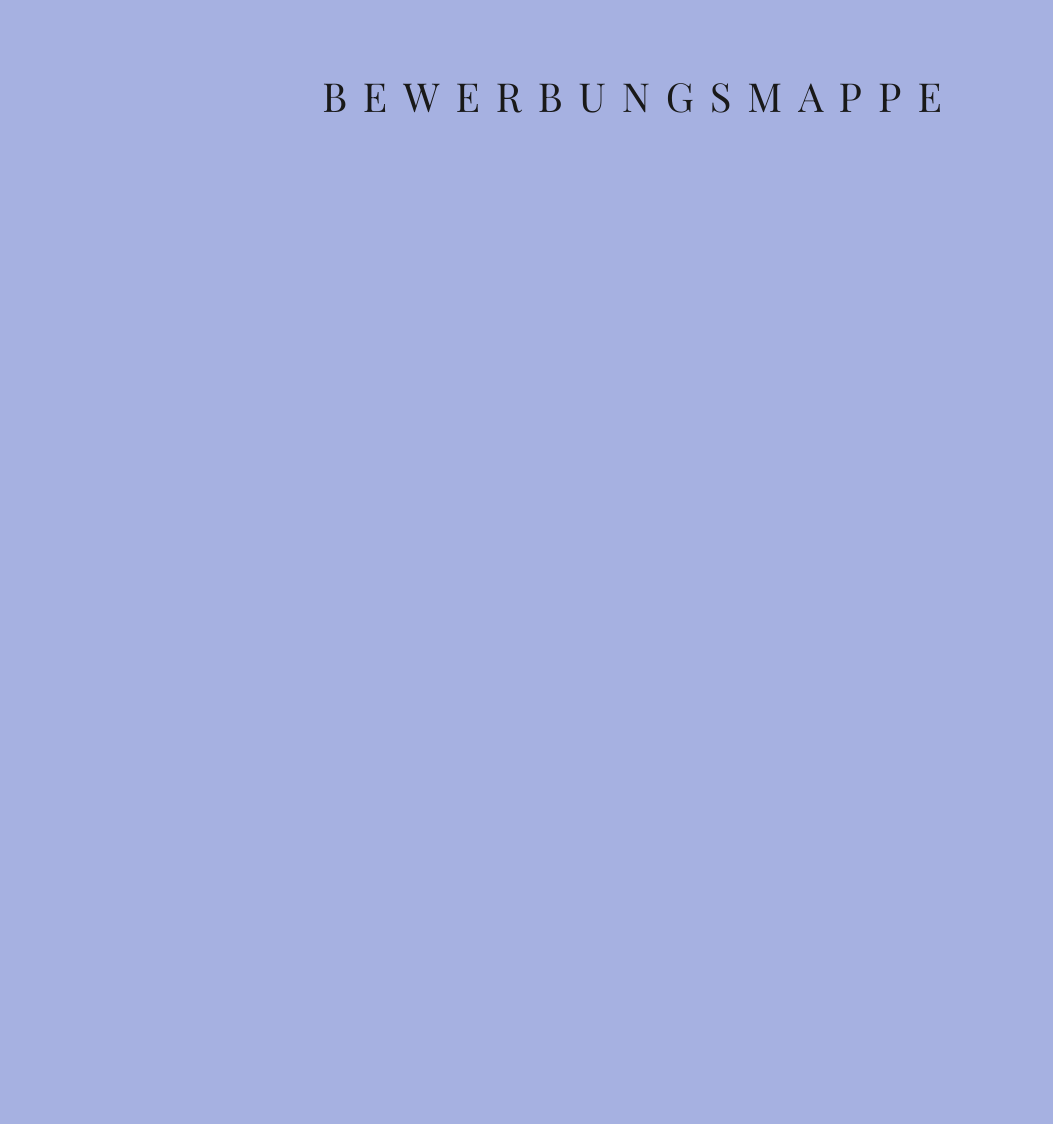
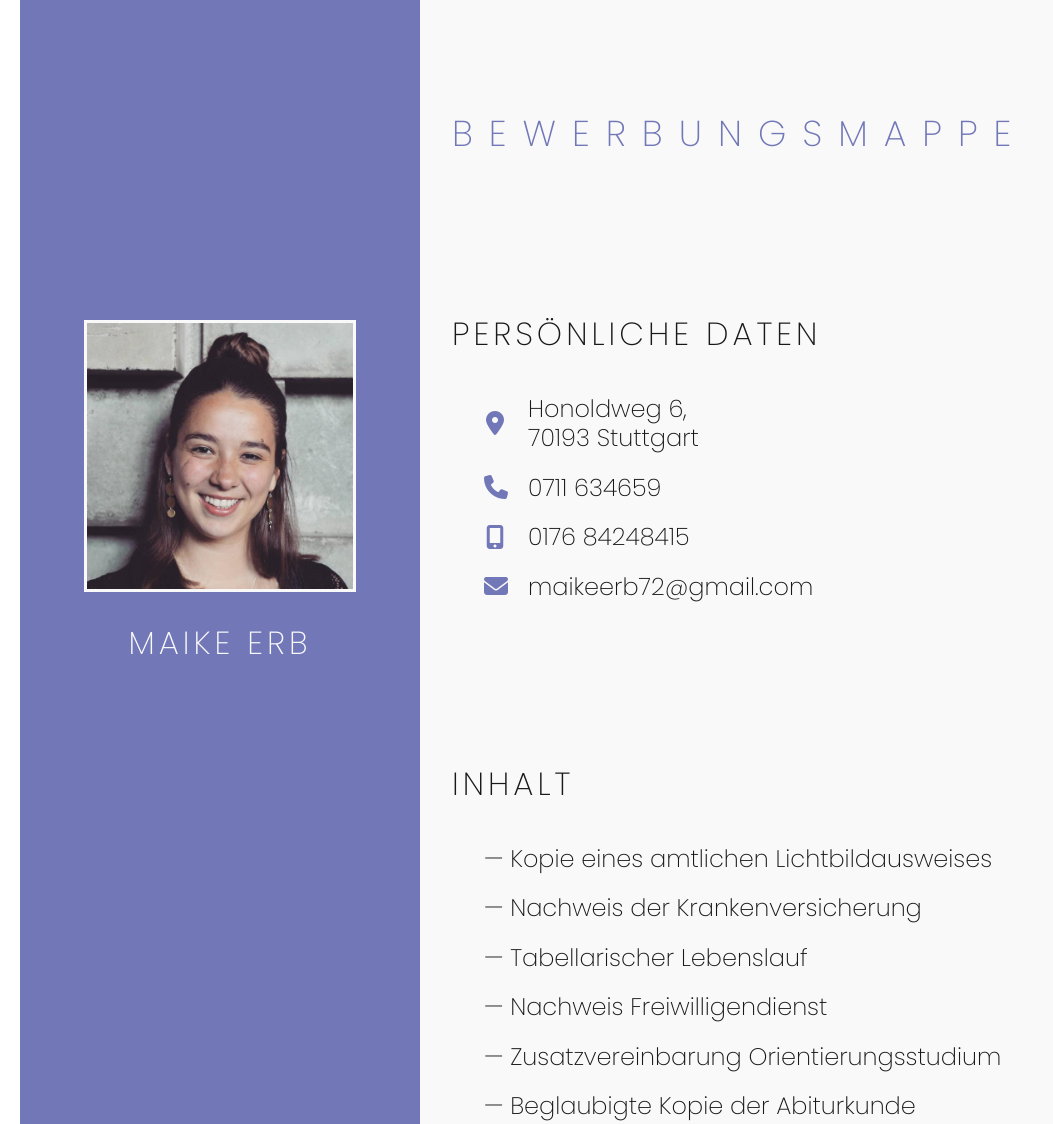
Before and after one commit to evanchristians/resume, a website: page app/index.pug in a window 1280 px wide. Shown: the top 1124 px of the page, without its empty margins (0-1053 px from the left). Before the commit the page ends 800 px from the top, so only its background shows below. Drawn offline with nearby package versions, Linux system fonts and the light colour scheme; files that its build step writes are made by us from their sources; files whose address does not match are found by name.

Commit message:
updated shit

```diff
--- a/app/assets/styles/_base.scss
+++ b/app/assets/styles/_base.scss
@@ -1,12 +1,10 @@
 body {
   position: relative;
   font-family: $type_headings;
-  background: $primary;
   font-weight: 300;
   margin: 0;
   padding: 0;
   font-size: 20px;
-  color: $black;
 }
 
 *, ::after, ::before {
--- a/app/assets/styles/_layout.scss
+++ b/app/assets/styles/_layout.scss
@@ -6,65 +6,59 @@
   font-size: 1.5rem;
 }
 
-header {
-  height: 12rem;
-  width: 100%;
-  background: $primary;
-  position: absolute;
-  top: 0;
-  left: 0;
+aside {
+  display: flex;
+  flex-direction: column;
+  justify-content: flex-start;
+  align-items: center;
+  background: $info;
   color: $white;
+  padding: 18rem 4rem;
 
-  &:after {
-    content: '';
-    position: absolute;
-    background: $primary;
-    width: 100%;
-    height: 100%;
-    top: 50%;
-    left: 0;
-    // transform: skewY(-5deg);
-    // border-bottom: 4px solid $white;
+  img {
+    margin: 2rem 1rem;
+    max-width: 100%;
+    // box-shadow: 0 1rem 2rem #0f0f0f3f;
+    border: 3px solid $white;
   }
 }
 
 main {
   position: relative;
-  max-width: 70rem;
+  width: 100%;
+  max-width: 1240px;
+  display: grid;
+  grid-template-columns: 25rem 1fr;
   margin: 0 auto;
-  padding: 2rem 0;
-
-  .headshot {
-    display: flex;
-    justify-content: center;
-    align-items: center;
-    max-width: 12.5em;
-    border-radius: 50%;
-    // border: 2px solid $white;
-    margin: 0 auto;
-    // box-shadow: 0 .5rem 1rem #0f0f0f1f;
-
-    &:after {
-      content: '';
-      height: 10rem;
-      width: 1px;
-      // background: transparentize($secondary, .25);
-      position: absolute;
-      top: 50%;
-      right: 0;
-      transform: translateY(-50%);
-    }
-  }
+  // box-shadow: 0 0 6rem #0f0f0f0f;
+  padding: 0;
+  min-height: 100vh;
 }
 
 section {
+  padding: 3rem 2rem;
   position: relative;
+  display: flex;
+  flex-direction: column;
   align-items: flex-start;
   color: $black;
+  background: $white;
+
+  footer {
+    margin-top: auto;
+
+    .signature {
+      width: 10rem;
+      margin-left: 1rem;
+      height: 1px;
+      background: $black;
+      align-self: flex-end;
+    }
+  }
 
   span {
-    background: transparentize($secondary, .85);
-    padding: 0 .1rem;
+    // background: transparentize($secondary, .85);
+    // padding: 0 .1rem;
 
     b {
       background: $white;
@@ -172,6 +166,22 @@ section {
 
 }
 
+.details-card {
+  padding: 4rem 0 5rem;
+  h3 {
+    margin-bottom: 2.5rem;
+  }
+
+  p {
+    margin-left: 1rem;
+  }
+
+  .indented {
+    margin-left: 1.5rem;
+
+  }
+}
+
 .griddy {
   display: grid;
   grid-template-columns: repeat(4, 1fr);
--- a/app/assets/styles/_type.scss
+++ b/app/assets/styles/_type.scss
@@ -14,14 +14,15 @@ h1 {
     // }
 
     line-height: 1.2;
-    padding: .5rem 0;
-    font-size: 2.5rem;
+    padding: 4rem 0;
+    margin-bottom: 2rem;
+    font-size: 2.25rem;
     letter-spacing: 1rem;
-    text-align: center;
+    text-align: left;
     text-transform: uppercase;
+    color: $info;
     font-weight: 300;
     // max-width: 23rem;
-    margin: 2rem auto;
     // // letter-spacing: 2rem;
     // opacity: 0;
     // filter: blur(4px);
@@ -47,14 +48,18 @@ h2 {
 
 h3 {
     @extend .generic-type-transition;
-    @extend .fat-underline;
+    // @extend .fat-underline;
 
-    font-size: 1.45rem;
+    font-size: 2rem;
     opacity: 0;
     font-weight: 300;
-    margin: 0 1rem;
-    letter-spacing: .1rem;
+    padding: 0;
+    text-align: left;
+    margin: 0;
+    letter-spacing: .25rem;
     text-transform: uppercase;
+    // text-decoration: underline;
+
     line-height: 1.2;
 
     &.is-in-view {
@@ -64,17 +69,35 @@ h3 {
 
 p {
     @extend .generic-type-transition;
+    font-size: 1.5rem;
     padding: 0 1rem;
     line-height: 1.23;
     margin-top: 0;
-    margin-bottom: .75rem;
-    text-align: right;
+    margin-bottom: 1.25rem;
+    // text-align: right;
     display: flex;
-    align-items: flex-end;
-    justify-content: space-between;
+    align-items: center;
+    justify-content: flex-start;
     flex-wrap: wrap;
     opacity: 0;
     transform: translateY(.5rem);
+
+    a {
+        color: $black;
+        text-decoration: none;
+    }
+
+    article {
+        display: inline;
+    }
+
+    i {
+        width: 1.25rem;
+        text-align: right;
+        font-size: 1.5rem;
+        margin-right: 1.5rem;
+        color: $info;
+    }
 
     &.is-in-view {
         opacity: 1;
--- a/app/assets/styles/_vars.scss
+++ b/app/assets/styles/_vars.scss
@@ -21,8 +21,8 @@ $global_wrapper_width: 1240px;
 
 // Typography
 
-@import url('https://fonts.googleapis.com/css?family=Poppins:100,300|Work+Sans:100|Playfair+Display:400,600&display=swap');
+@import url('https://fonts.googleapis.com/css?family=Poppins:200|Work+Sans:100|Playfair+Display:400,600&display=swap');
 
-$type_headings: 'Playfair Display', sans-serif;
+$type_headings: 'Poppins', sans-serif;
 
 $type_body: 'Work Sans', sans-serif;
--- a/app/index.pug
+++ b/app/index.pug
@@ -8,10 +8,40 @@ html(lang="en")
 
     link(rel="stylesheet", href="app/dist/css/main.css")
   body
-    header
+    main
+      aside
+        img(image-source="app/dist/img/pp.jfif", alt="Maike Erb")
+        h3(scrolly) Maike Erb
 
-    main
-      h1 Bewerbungsmappe
+      section
+        h1 Bewerbungsmappe
+        .details-card.daten
+          h3(scrolly) Persönliche Daten
+          p(scrolly)
+            i(class="fas fa-map-marker-alt")
+            span Honoldweg 6,<br> 70193 Stuttgart
+
+          p(scrolly)
+            i(class="fas fa-phone")
+            | 0711 634659
+          p(scrolly)
+            i(class="fas fa-mobile-alt")
+            | 0176 84248415
+          p(scrolly)
+            i(class="fa fa-envelope")
+            a(href="") maikeerb72@gmail.com
+        .details-card
+          h3(scrolly) Inhalt
+          p(scrolly) &mdash; Kopie eines amtlichen Lichtbildausweises
+          p(scrolly) &mdash; Nachweis der Krankenversicherung
+          p(scrolly) &mdash; Tabellarischer Lebenslauf
+          p(scrolly) &mdash; Nachweis Freiwilligendienst
+          p(scrolly) &mdash; Zusatzvereinbarung Orientierungsstudium
+          p(scrolly) &mdash; Beglaubigte Kopie der Abiturkunde
+        footer
+          p(scrolly) Maike Erb
+            span.signature
+          p(scrolly) Stuttgart, den 28 &middot; 04 &middot; 2020
       //- img.headshot(image-source="app/dist/img/pp.jfif", alt="Maike Erb")
   script(src="app/dist/scripts/main.js")
-  script(src="https://use.fontawesome.com/d7c13791d9.js")
+  script(src="https://kit.fontawesome.com/ce5d40ef27.js")
```
Also changed, not shown: app/dist/css/main.css, index.html.
